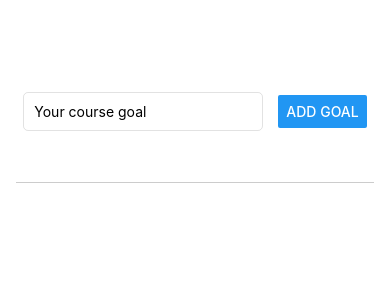
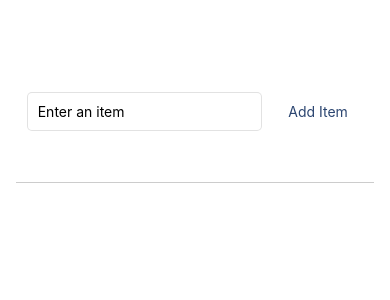
Before and after one commit to Schultz126/ReactNativeStudy, a React Native app in the folder goalsApp/: screen / in a window 390 px wide. Shown: the top 300 px of the page. Built offline with nearby package versions, Linux system fonts and the light colour scheme.

Commit message:
Added styles

```diff
--- a/goalsApp/App.js
+++ b/goalsApp/App.js
@@ -1,4 +1,4 @@
-import { View, Platform, Alert } from 'react-native';
+import { View, ScrollView } from 'react-native';
 import styles from './styles/globalStyles';
 import AddGoalButton from './components/AddGoalButton/AddGoalButton';
 import GoalInput from './components/GoalInput/GoalInput';
@@ -12,7 +12,7 @@ export default function App() {
       setGoal(e);
   }
 
-  function addGoalHandler(e) {
+  function addGoalHandler() {
     if(!goal) return;
 
     const newGoal = {
@@ -32,7 +32,9 @@ export default function App() {
         <AddGoalButton text={goal} handleButtonEvent={addGoalHandler}/>
       </View>
       <View style={styles.goalsContainer}>
-        {goalList.map((goal) => <ListElement key={goal.id} goalObj={goal} setGoalList={setGoalList}/>)}
+        <ScrollView>
+          {goalList.map((goal) => <ListElement key={goal.id} goalObj={goal} setGoalList={setGoalList}/>)}
+        </ScrollView>
       </View>
     </View>
   );
--- a/goalsApp/components/AddGoalButton/AddGoalButton.js
+++ b/goalsApp/components/AddGoalButton/AddGoalButton.js
@@ -1,11 +1,11 @@
-import { Button } from "react-native";
+import { Button, TouchableOpacity, Text } from "react-native";
+import addButtonStyles from "./AddGoalButtonStyles";
 
 const AddGoalButton = ({text, handleButtonEvent}) => {
     return (
-        <Button
-        title='Add goal'
-        onPress={() => handleButtonEvent(text)}
-        />
+        <TouchableOpacity style={addButtonStyles.button}>
+            <Text style={addButtonStyles.textColorWhite} onPress={() => handleButtonEvent(text)}>Add Item</Text>
+        </TouchableOpacity>
     )
 }
 
--- /dev/null
+++ b/goalsApp/components/AddGoalButton/AddGoalButtonStyles.js
@@ -0,0 +1,18 @@
+import { StyleSheet } from "react-native";
+
+const mainColor = '#2B4570'
+const addButtonStyles = StyleSheet.create({
+    button: {
+        paddingVertical: 5,
+        paddingHorizontal: 10,
+        borderWidth: 1,
+        borderColor: '#ffffff',
+        borderRadius: 5,
+        backgroundColor: 'white'
+    },
+    textColorWhite: {
+        color: mainColor
+    },
+});
+
+export default addButtonStyles
--- a/goalsApp/components/GoalInput/GoalInput.js
+++ b/goalsApp/components/GoalInput/GoalInput.js
@@ -6,7 +6,7 @@ const GoalInput = ({textInputHandler, goal}) => {
     return(
         <TextInput
         style={goalStyles.input}
-        placeholder='Your course goal'
+        placeholder='Enter an item'
         value={goal}
         onChangeText={(e) => textInputHandler(e)}/>
     )
--- a/goalsApp/components/GoalInput/GoalInputStyles.js
+++ b/goalsApp/components/GoalInput/GoalInputStyles.js
@@ -7,7 +7,8 @@ const goalStyles = StyleSheet.create({
     borderStyle: 'solid',
     borderRadius: 5,
     padding: 10,
-    width: '70%'
+    width: '70%',
+    backgroundColor: '#ffffff'
   }
 });
 
--- a/goalsApp/components/ListElement/ListElement.js
+++ b/goalsApp/components/ListElement/ListElement.js
@@ -1,4 +1,4 @@
-import { Button, Text, View, Platform, Alert } from "react-native";
+import { Button, Text, View, Platform, Alert, TouchableOpacity } from "react-native";
 import listStyle from "./ListElementStyles";
 
 const ListElement = ({ goalObj, setGoalList }) => {
@@ -9,16 +9,19 @@ const ListElement = ({ goalObj, setGoalList }) => {
     });
 }
 
-    function showAlert(message, id) {
+function showAlertDelete(message, id) {
     if (Platform.OS === 'web') {
         const confirm = window.confirm(`Delete ${message}?`);
         if (confirm) deleteGoalHandler(id);
     } else {
         Alert.alert(
-                "Delete Goal",
+            "Delete Item",
             `Are you sure you want to delete "${message}"?`,
             [
-                    { text: 'Cancel', style: 'cancel' },
+                {
+                    text: 'Cancel',
+                    style: 'cancel'
+                },
                 {
                     text: 'Delete',
                     style: 'destructive',
@@ -31,12 +34,10 @@ const ListElement = ({ goalObj, setGoalList }) => {
 
 return (
     <View style={listStyle.elementContainer}>
-            {/* goalObj.value is the text, goalObj.id is the ID */}
-            <Text>{goalObj.value}</Text>
-            <Button
-                title='Delete'
-                onPress={() => showAlert(goalObj.value, goalObj.id)}
-            />
+        <Text style={listStyle.textColorBlue}>{goalObj.value}</Text>
+        <TouchableOpacity style={listStyle.button}>
+            <Text style={listStyle.textColorRed} onPress={() => showAlertDelete(goalObj.value, goalObj.id)}>Delete</Text>
+        </TouchableOpacity>
     </View>
 );
 }
--- a/goalsApp/components/ListElement/ListElementStyles.js
+++ b/goalsApp/components/ListElement/ListElementStyles.js
@@ -1,16 +1,33 @@
 import { StyleSheet } from "react-native";
+
+const mainColor = '#2B4570'
+const secondaryColor = '#DD1C1A'
 
 const listStyle = StyleSheet.create({
     elementContainer: {
         display: 'flex',
         flexDirection: 'row',
         justifyContent: 'space-between',
+        alignItems: 'center',
         margin: 5,
         padding: 5,
         paddingBottom: 10,
         borderBottomWidth: 1,
-        borderColor: '#cccccc'
+        borderColor: '#cccccc',
+        borderRadius: 5,
     },
+    textColorBlue: {color: mainColor},
+
+    textColorRed : {color: secondaryColor},
+
+    button: {
+        paddingVertical: 5,
+        paddingHorizontal: 10,
+        borderWidth: 1,
+        borderColor: secondaryColor,
+        borderRadius: 5,
+        backgroundColor: '#ffffff'
+    }
 })
 
 export default listStyle
```
Lines whose indentation alone changed are shown as unchanged.
